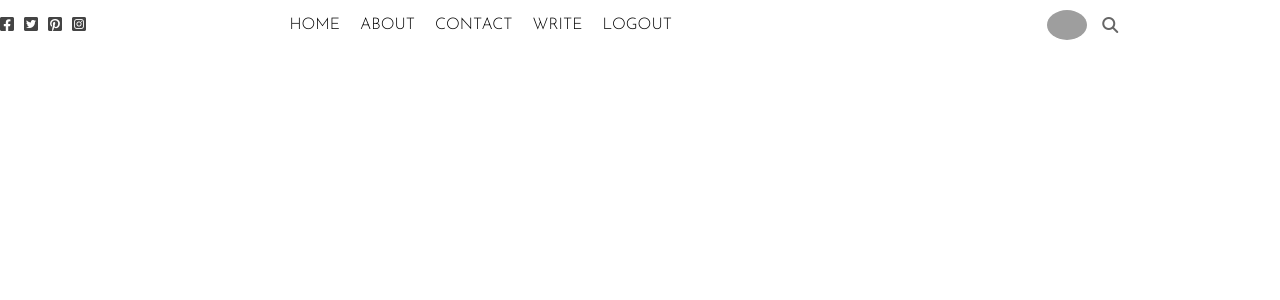
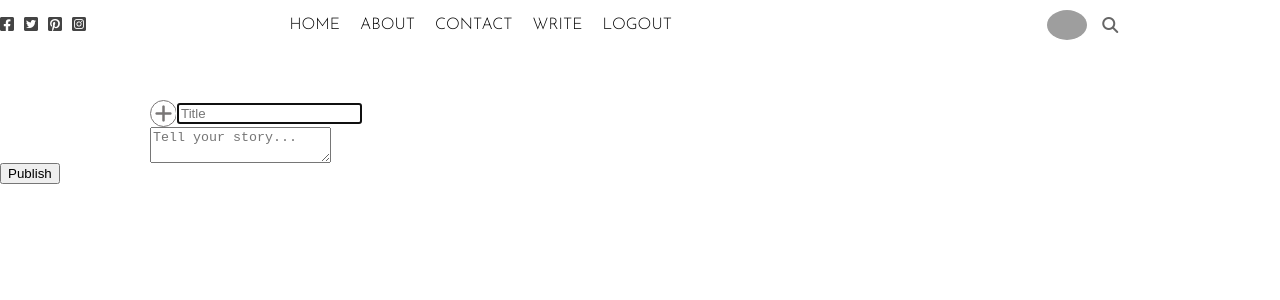
Before and after one commit to S-cheptoo/react-blog-webdesign, a React (Create React App) app: page / in a window 1280 px wide. Shown: the top 300 px of the page. Built offline with nearby package versions, Linux system fonts and the light colour scheme; grey boxes are pictures that could not be loaded.

Commit message:
Write Pages

```diff
--- a/src/pages/write/Write.jsx
+++ b/src/pages/write/Write.jsx
@@ -5,7 +5,21 @@ function Write() {
   return (
     <div className="write">
         <form className="writeForm">
-            <div className="writeFormGroup"></div>
+            <div className="writeFormGroup">
+                <label htmlFor="fileInput">
+                    <i className="writeIcon fas fa-plus"></i>
+                </label>
+                <input type="file" id="fileInput" style={{display:"none"}}/>
+                <input type="text" placeholder="Title" className="writeInput" autoFocus={true}/>
+            </div>
+            <div className="writeFormGroup">
+                <textarea
+                    placeholder="Tell your story..."
+                    type="text"
+                    className="writeInput writeText">
+                </textarea>
+            </div>
+            <button className="writeSubmit">Publish</button>
         </form>
     </div>
   );
--- a/src/pages/write/write.css
+++ b/src/pages/write/write.css
@@ -0,0 +1,26 @@
+.write{
+    padding-top: 50px;
+}
+
+.writeForm{
+
+}
+
+.writeFormGroup{
+    margin-left: 150px;
+    display: flex;
+    align-items: center;
+}
+
+.writeIcon{
+    width: 25px;
+    height: 25px;
+    border-radius: 50%;
+    border: 1px solid;
+    display: flex;
+    align-items: center;
+    justify-content: center;
+    font-size: 20px;
+    color: rgb(121, 118, 118);
+    cursor: pointer;
+}
```
